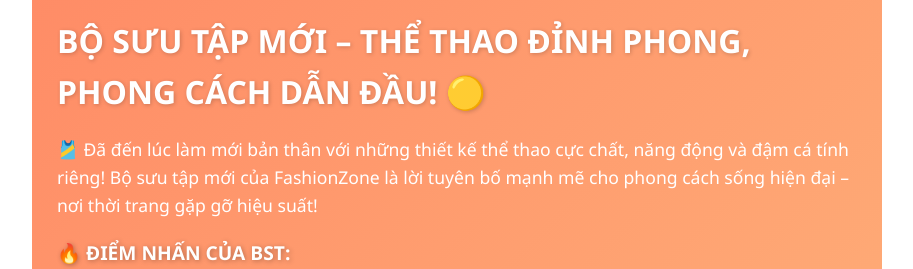
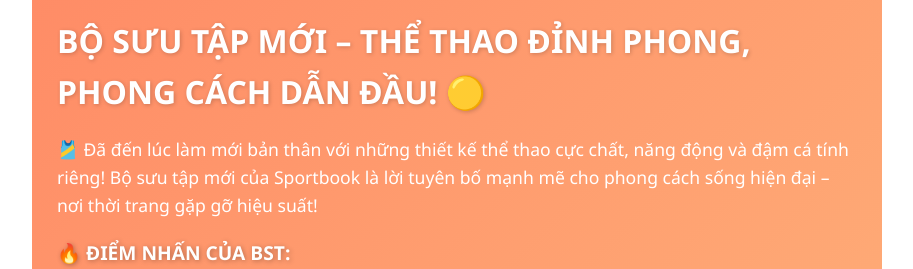
Before and after one commit to congdien19/react, a React (Create React App) app: page / in a window 1280 px wide. Shown: the part 3440-3709 px from the top of the page, without its empty margins (183-1096 px from the left). Built offline with nearby package versions, Linux system fonts and the light colour scheme.

Commit message:
Update chaohe.js

```diff
--- a/src/components/Pages/Home/chaohe.js
+++ b/src/components/Pages/Home/chaohe.js
@@ -22,7 +22,7 @@
 
       <h2 className="collection-title">BỘ SƯU TẬP MỚI – THỂ THAO ĐỈNH PHONG, PHONG CÁCH DẪN ĐẦU! 🟡</h2>
       <p className="collection-desc">
-        🎽 Đã đến lúc làm mới bản thân với những thiết kế thể thao cực chất, năng động và đậm cá tính riêng! Bộ sưu tập mới của FashionZone là lời tuyên bố mạnh mẽ cho phong cách sống hiện đại – nơi thời trang gặp gỡ hiệu suất!
+        🎽 Đã đến lúc làm mới bản thân với những thiết kế thể thao cực chất, năng động và đậm cá tính riêng! Bộ sưu tập mới của Sportbook là lời tuyên bố mạnh mẽ cho phong cách sống hiện đại – nơi thời trang gặp gỡ hiệu suất!
       </p>
       <p className="highlight">🔥 ĐIỂM NHẤN CỦA BST:</p>
       <ul className="highlight-list">
```
